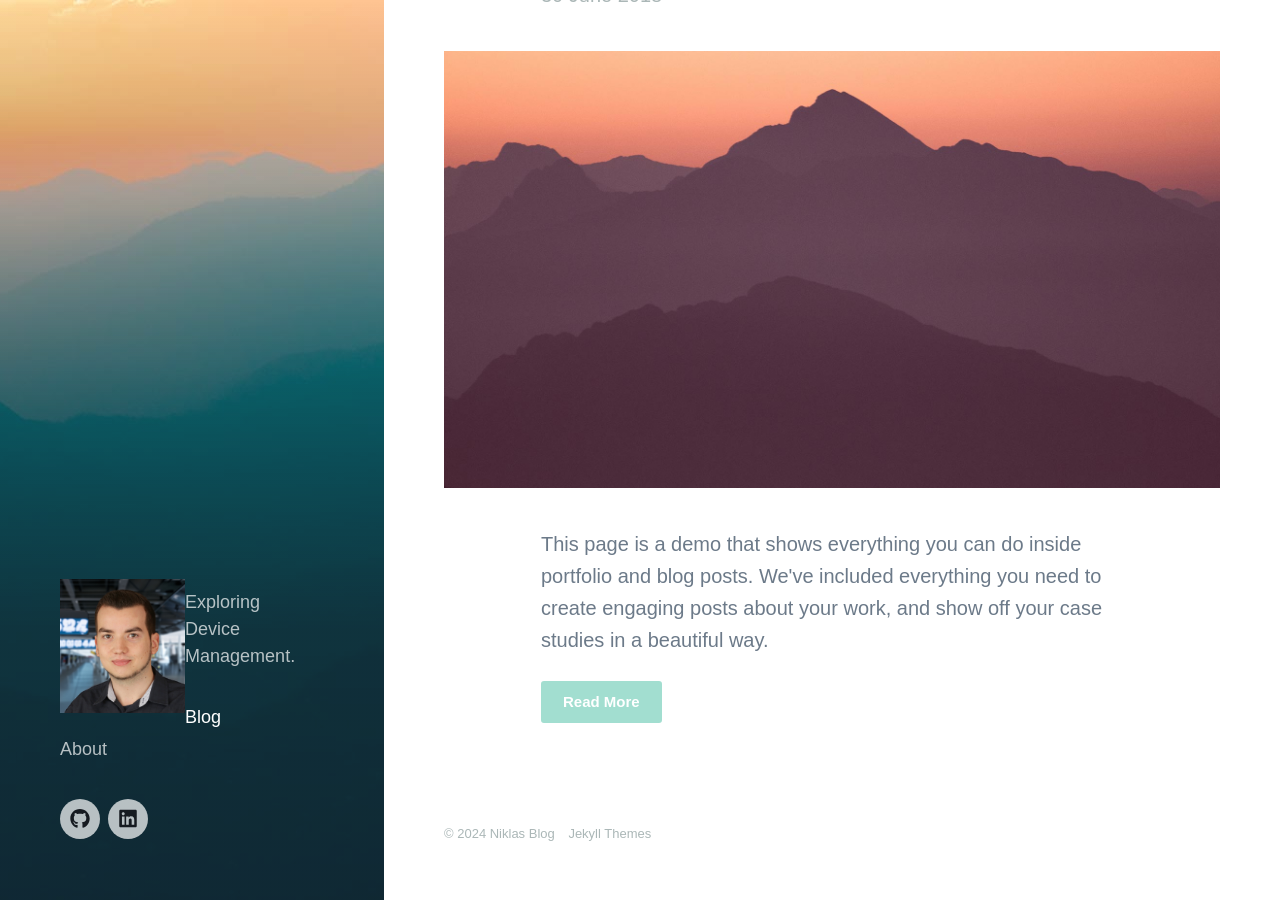
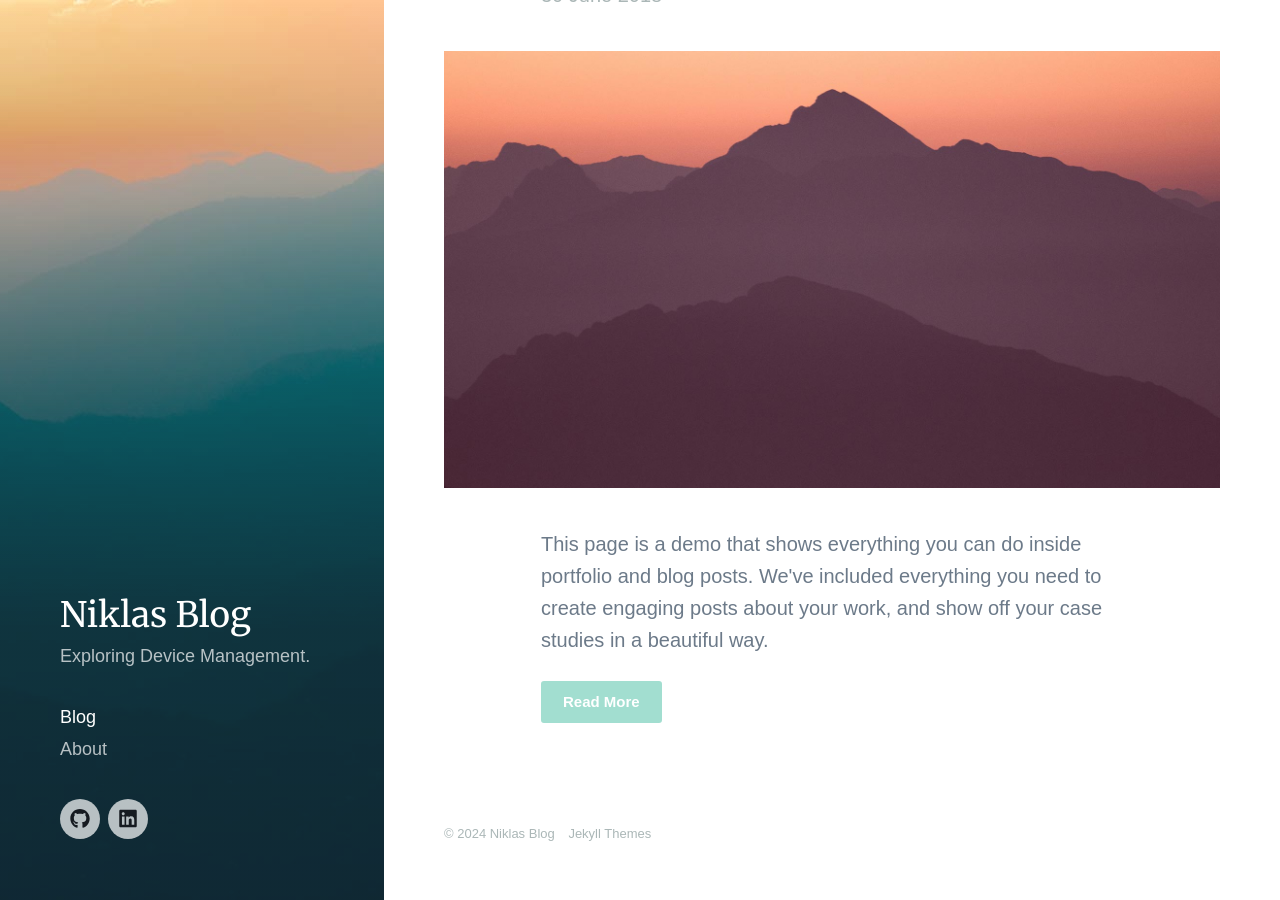
Before and after one commit to niklasrst/niklasrst.github.io, a Jekyll site: the page built from index.html, in a window 1280 px wide and 900 px high, scrolled down 133 px. Built offline with Jekyll 4.4.1, drawn with Linux system fonts in a browser that asks for light colours; nearby versions of some CDN libraries; some web fonts are replaced; the list of posts is cut into pages by our own code.

Commit message:
blog(configuration): base settings

```diff
--- a/_data/settings.yml
+++ b/_data/settings.yml
@@ -4,7 +4,7 @@ basic_settings:
   favicon_image: /images/favicon.jpg
 
 header_settings:
-  logo_image: /images/favicon.jpg
+  logo_image:
   logo_width: 150
   overlay_opacity: 0.7
 
```
